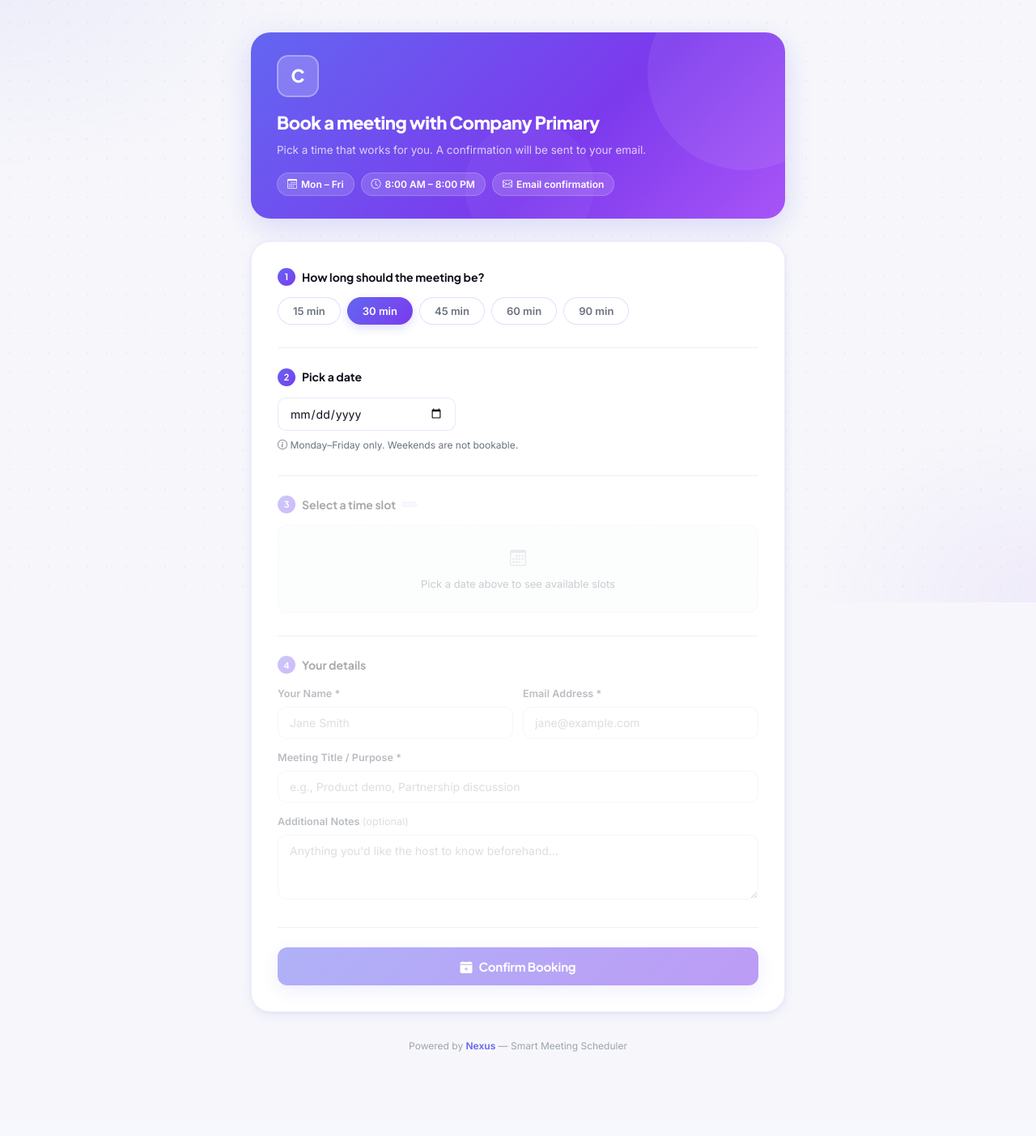
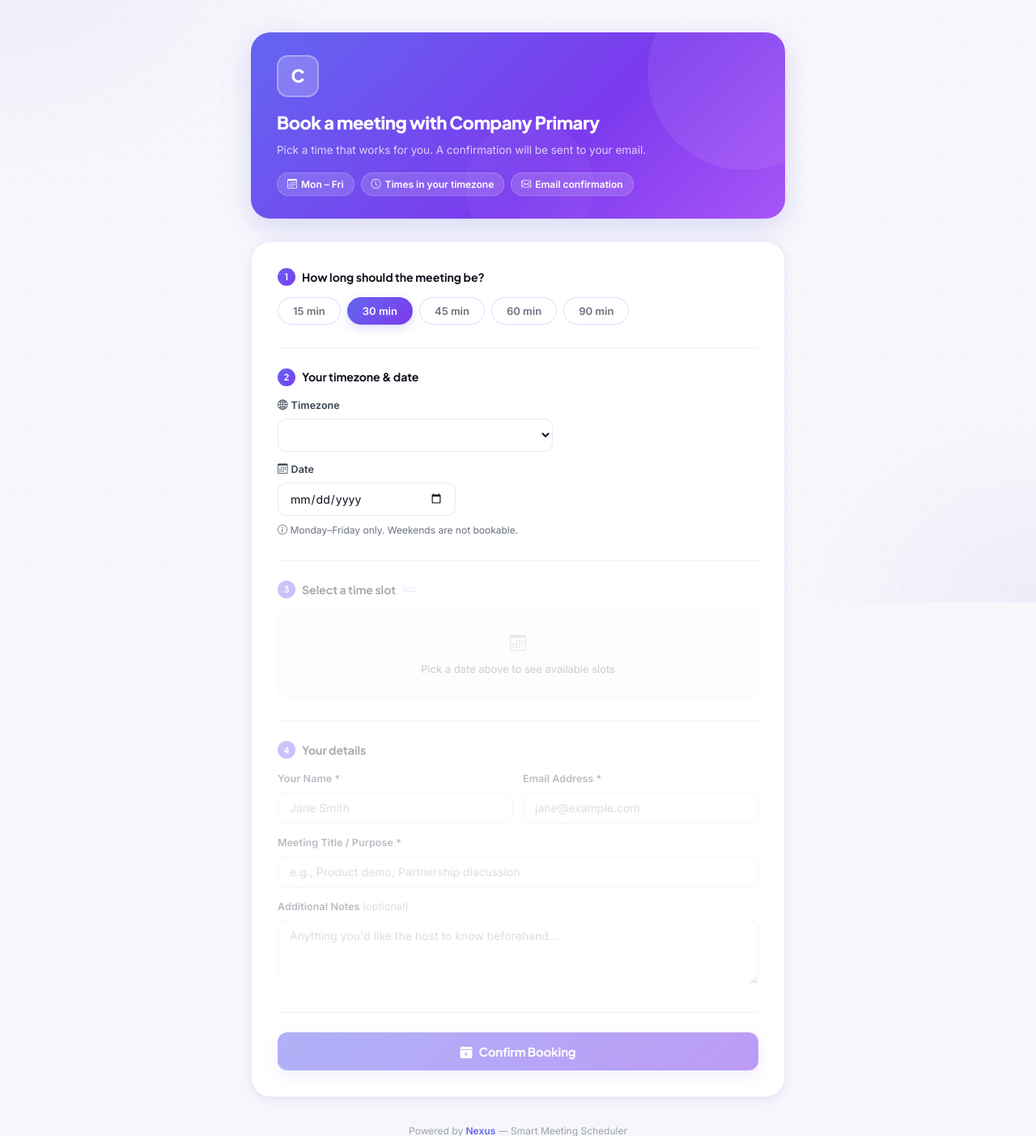
Before and after one commit to agrimachauhan06-eng/Meeting-Scheduler, a Flask app: page /book in a window 1280 px wide. Shown: the part 56-1459 px from the top of the page at 81% size. Before the commit the page ends 1355 px from the top, so only its background shows below. Run offline with Flask 3, Linux system fonts and the light colour scheme; lists and menus that the app fills with data are empty.

Commit message:
feat: add timezone selector to booking page
- Added IANA timezone dropdown so guests can pick their timezone
- Slot times now display in the selected timezone (not just browser default)
- Confirmation summary includes timezone short code (e.g. IST, EST)
- Hero tag updated from hardcoded UTC hours to "Times in your timezone"
- Timezone badge updates live when selection changes

Co-Authored-By: Claude Sonnet 4.6 <noreply@anthropic.com>

```diff
--- a/templates/booking.html
+++ b/templates/booking.html
@@ -337,7 +337,7 @@
         <div class="organizer-sub">Pick a time that works for you. A confirmation will be sent to your email.</div>
         <div class="hero-tags">
             <span class="hero-tag"><i class="bi bi-calendar3"></i> Mon – Fri</span>
-            <span class="hero-tag"><i class="bi bi-clock"></i> 8:00 AM – 8:00 PM</span>
+            <span class="hero-tag"><i class="bi bi-clock"></i> Times in your timezone</span>
             <span class="hero-tag"><i class="bi bi-envelope"></i> Email confirmation</span>
         </div>
     </div>
@@ -366,12 +366,17 @@
 
             <hr class="divider">
 
-            <!-- Step 2: Date -->
+            <!-- Step 2: Timezone + Date -->
             <div class="book-section" id="step2">
                 <div class="section-title">
                     <span class="section-num" id="num2">2</span>
-                    Pick a date
+                    Your timezone &amp; date
                 </div>
+                <div style="margin-bottom:12px;">
+                    <label class="form-label"><i class="bi bi-globe2" style="margin-right:4px;"></i>Timezone</label>
+                    <select id="tzSelect" class="form-control" style="max-width:340px;" onchange="onTzChange(this.value)"></select>
+                </div>
+                <label class="form-label"><i class="bi bi-calendar3" style="margin-right:4px;"></i>Date</label>
                 <input type="date" id="dateInput" class="form-control" style="max-width:220px;"
                        oninput="onDateChange(this.value)" min="">
                 <div style="margin-top:8px; font-size:12px; color:var(--text-muted);">
@@ -463,15 +468,48 @@
     let selectedDuration = 30;
     let selectedDate = '';
     let selectedUtc = '';
+    let selectedTz = Intl.DateTimeFormat().resolvedOptions().timeZone;
 
     // Set min date to today
     const today = new Date().toISOString().split('T')[0];
     document.getElementById('dateInput').setAttribute('min', today);
 
-    // Show timezone label
-    const tz = Intl.DateTimeFormat().resolvedOptions().timeZone;
-    const tzShort = new Date().toLocaleTimeString('en', {timeZoneName:'short'}).split(' ').pop();
-    document.getElementById('tzLabel').textContent = tzShort;
+    // Populate timezone selector
+    (function() {
+        const select = document.getElementById('tzSelect');
+        const allTz = Intl.supportedValuesOf ? Intl.supportedValuesOf('timeZone') : [];
+        // Fallback curated list if browser doesn't support supportedValuesOf
+        const fallback = [
+            'Pacific/Honolulu','America/Anchorage','America/Los_Angeles','America/Denver',
+            'America/Chicago','America/New_York','America/Sao_Paulo','Atlantic/Azores',
+            'Europe/London','Europe/Paris','Europe/Berlin','Europe/Moscow',
+            'Asia/Dubai','Asia/Kolkata','Asia/Dhaka','Asia/Bangkok','Asia/Shanghai',
+            'Asia/Tokyo','Asia/Seoul','Australia/Sydney','Pacific/Auckland'
+        ];
+        const tzList = allTz.length ? allTz : fallback;
+        tzList.forEach(tz => {
+            const opt = document.createElement('option');
+            opt.value = tz;
+            // Show offset for readability
+            const offset = new Date().toLocaleTimeString('en', {timeZone: tz, timeZoneName:'short'}).split(' ').pop();
+            opt.textContent = `${tz.replace(/_/g,' ')} (${offset})`;
+            if (tz === selectedTz) opt.selected = true;
+            select.appendChild(opt);
+        });
+    })();
+
+    // Show timezone label badge
+    function updateTzLabel() {
+        const tzShort = new Date().toLocaleTimeString('en', {timeZone: selectedTz, timeZoneName:'short'}).split(' ').pop();
+        document.getElementById('tzLabel').textContent = tzShort;
+    }
+    updateTzLabel();
+
+    function onTzChange(tz) {
+        selectedTz = tz;
+        updateTzLabel();
+        if (selectedDate) fetchSlots(selectedDate, selectedDuration);
+    }
 
     function selectDuration(mins, el) {
         document.querySelectorAll('.pill').forEach(p => p.classList.remove('selected'));
@@ -520,9 +558,9 @@
                 }
                 let html = '<div class="slot-grid">';
                 data.slots.forEach(slot => {
-                    // Convert UTC to local time
+                    // Convert UTC to selected timezone
                     const utcDate = new Date(slot.utc + 'Z');
-                    const localLabel = utcDate.toLocaleTimeString([], {hour:'2-digit', minute:'2-digit'});
+                    const localLabel = utcDate.toLocaleTimeString([], {hour:'2-digit', minute:'2-digit', timeZone: selectedTz});
                     html += `<div class="slot-pill" onclick="selectSlot('${slot.utc}', '${localLabel}', this)">${localLabel}</div>`;
                 });
                 html += '</div>';
@@ -543,8 +581,9 @@
         // Show summary
         const d = new Date(selectedDate + 'T00:00:00');
         const dateLabel = d.toLocaleDateString([], {weekday:'long', month:'long', day:'numeric'});
+        const tzShort = new Date().toLocaleTimeString('en', {timeZone: selectedTz, timeZoneName:'short'}).split(' ').pop();
         document.getElementById('summaryText').textContent =
-            dateLabel + ' at ' + label + ' (' + selectedDuration + ' min)';
+            dateLabel + ' at ' + label + ' ' + tzShort + ' (' + selectedDuration + ' min)';
         document.getElementById('selectedSummary').classList.add('show');
 
         // Enable step 4 and submit
```
